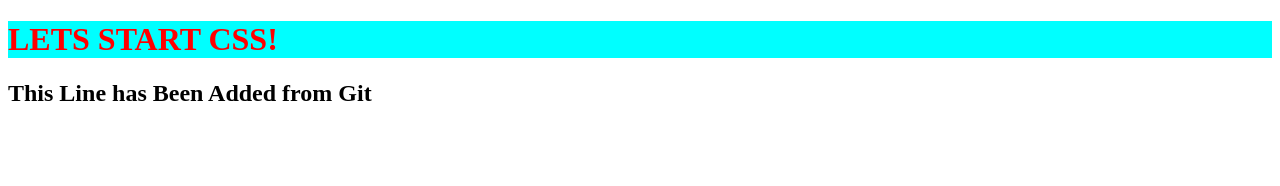
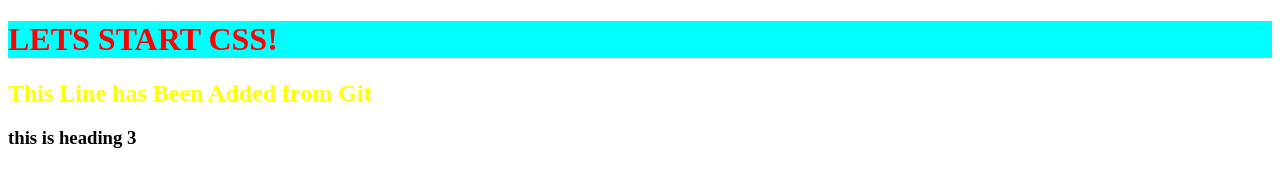
Before and after one commit to Mir-Aabid07/First-Repo, a plain HTML site: page index.html in a window 1280 px wide. Drawn offline with Linux system fonts and the light colour scheme.

Commit message:
second commit

```diff
--- a/index.html
+++ b/index.html
@@ -11,5 +11,6 @@
 <body>
     <h1>LETS START CSS!</h1>
     <h2>This Line has Been Added from Git</h2>
+    <H3>this is heading 3</H3>
 </body>
 </html>
--- a/style.css
+++ b/style.css
@@ -3,3 +3,7 @@ h1{
     font-size: 16;
     background-color: aqua;
 }
+h2{
+    color:yellow;
+    font-size: 12;
+}
```
